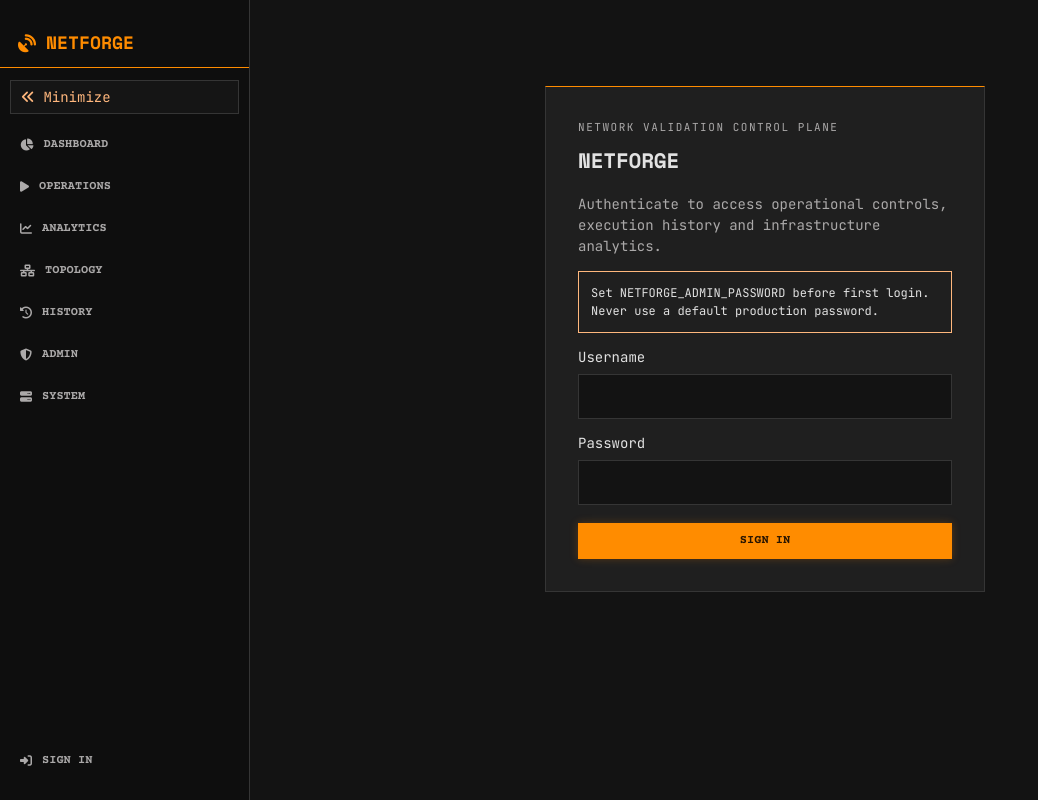
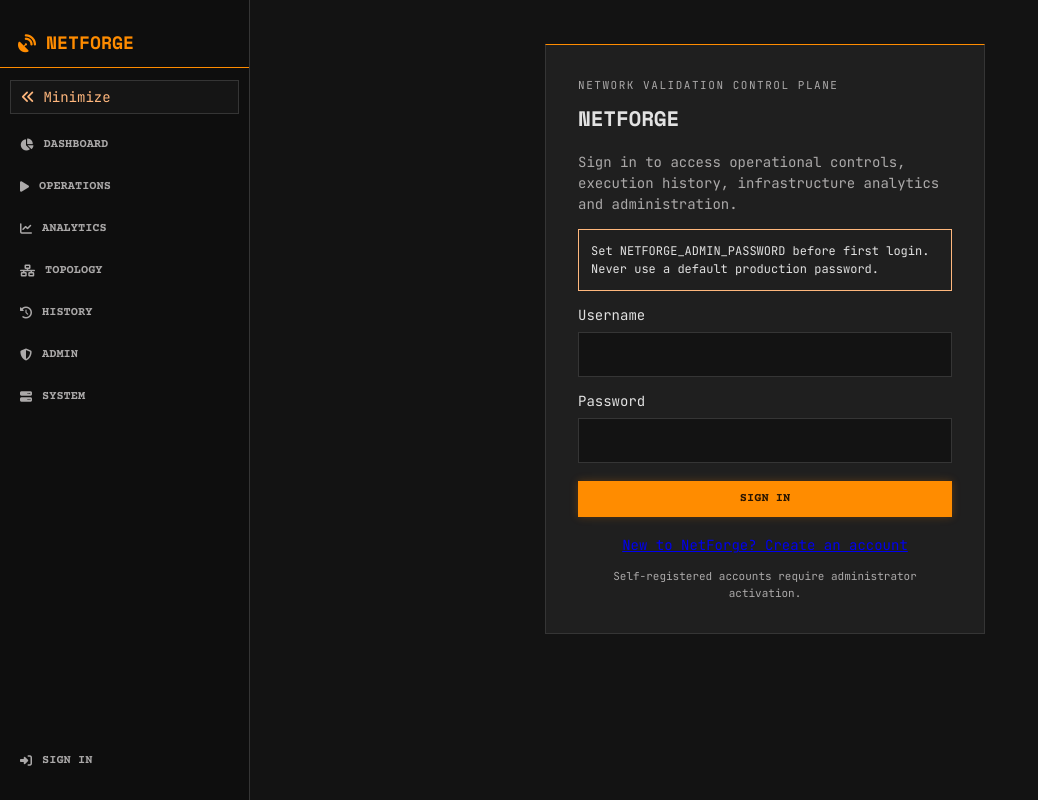
Before and after one commit to Nirmal-Yash/wifi-validation-framework, a Flask app: template dashboard/templates/login.html in a window 1280 px wide. Shown: the whole page, without its empty margins (0-1038 px from the left). Run offline with Flask 3, Linux system fonts and the light colour scheme; the template is opened without the code that fills it, so the values that code supplies are empty.

Commit message:
feat(auth): complete sign-in experience

```diff
--- a/dashboard/templates/login.html
+++ b/dashboard/templates/login.html
@@ -5,14 +5,18 @@
   <section class="panel" style="width:min(440px,100%);padding:32px">
     <div class="muted" style="font-size:11px;letter-spacing:.14em">NETWORK VALIDATION CONTROL PLANE</div>
     <h1 style="margin-top:10px">NETFORGE</h1>
-    <p class="muted">Authenticate to access operational controls, execution history and infrastructure analytics.</p>
+    <p class="muted">Sign in to access operational controls, execution history, infrastructure analytics and administration.</p>
     {% if error %}<div style="border:1px solid var(--error);padding:12px;color:var(--error);margin:14px 0">{{ error }}</div>{% endif %}
     {% if not bootstrap_ready %}<div style="border:1px solid var(--primary);padding:12px;margin:14px 0;font-size:12px">Set <code>NETFORGE_ADMIN_PASSWORD</code> before first login. Never use a default production password.</div>{% endif %}
     <form method="post" autocomplete="off">
-      <label>Username</label><input name="username" required style="width:100%;padding:11px;margin:6px 0 14px;background:var(--background);border:1px solid var(--border);color:var(--on-surface)">
-      <label>Password</label><input name="password" type="password" required style="width:100%;padding:11px;margin:6px 0 18px;background:var(--background);border:1px solid var(--border);color:var(--on-surface)">
+      <label>Username</label>
+      <input name="username" required autocomplete="username" style="width:100%;padding:11px;margin:6px 0 14px;background:var(--background);border:1px solid var(--border);color:var(--on-surface)">
+      <label>Password</label>
+      <input name="password" type="password" required autocomplete="current-password" style="width:100%;padding:11px;margin:6px 0 18px;background:var(--background);border:1px solid var(--border);color:var(--on-surface)">
       <button class="btn primary" style="width:100%">Sign In</button>
     </form>
+    <div style="margin-top:18px;text-align:center"><a href="/signup">New to NetForge? Create an account</a></div>
+    <div class="muted" style="font-size:11px;margin-top:12px;text-align:center">Self-registered accounts require administrator activation.</div>
   </section>
 </div>
 {% endblock %}
```
